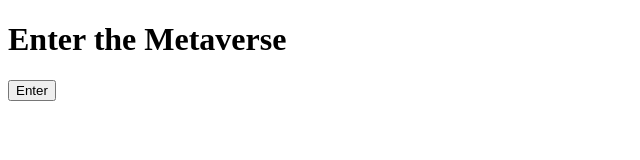
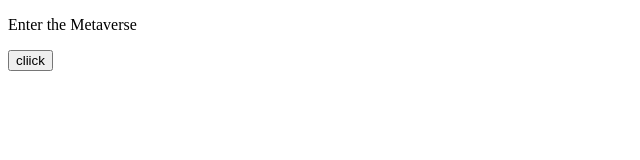
Before and after one commit to acciojob/enter-metaverse-Vyshnavi1986, a website: page main.html in a window 1280 px wide. Shown: the whole page, without its empty margins (0-640 px from the left). Drawn offline with Linux system fonts and the light colour scheme.

Commit message:
created a submission

```diff
--- a/main.html
+++ b/main.html
@@ -8,9 +8,13 @@
 
 <body>
 	<!-- the entire body must be written by student -->
-	<p id="status"><h1>Enter the Metaverse</h1></p>
-	<button id="enterBtn">Enter</button>
+	<div>
+		<p id="status">Enter the Metaverse</p>
+		<button id="enterBtn"  onclick="buttonClick()">cliick</button>
+	</div>
+
     <script type="text/javascript" src="./script.js">
+
 </script>
 
 </body>
--- a/script.js
+++ b/script.js
@@ -1 +1,8 @@
 //your JS code here. If required.
+//your JS code here. If required.
+const para = document.getElementById('status');
+function buttonClick(){
+	const head = document.createElement("h1");
+	para.innerText="Entered Metaverse";
+	head.innerText = para.innerText;
+}
```
